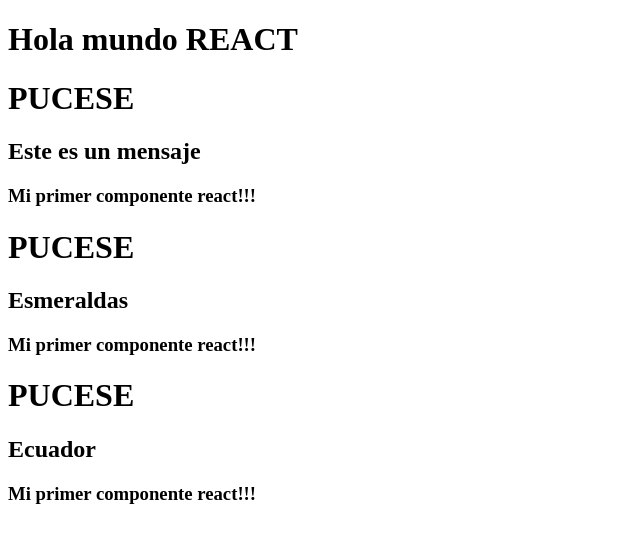
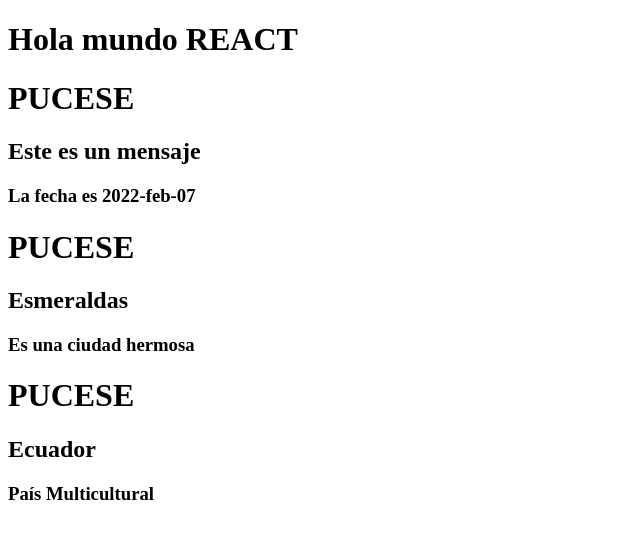
Before and after one commit to kleberposligua/primera-app, a React (Create React App) app: page / in a window 1280 px wide. Shown: the top 542 px of the page, without its empty margins (0-640 px from the left). Built offline with nearby package versions, Linux system fonts and the light colour scheme.

Commit message:
Agregando propiedad pie

```diff
--- a/src/App.js
+++ b/src/App.js
@@ -6,9 +6,9 @@
   return (
     <div>
       <h1>Hola mundo REACT</h1>
-      <Hola mensaje="Este es un mensaje"/>
-      <Hola mensaje="Esmeraldas"/>
-      <Hola mensaje="Ecuador"/>
+      <Hola mensaje="Este es un mensaje" pie="La fecha es 2022-feb-07"/>
+      <Hola mensaje="Esmeraldas" pie="Es una ciudad hermosa"/>
+      <Hola mensaje="Ecuador" pie="País Multicultural"/>
 
     </div>
   );
--- a/src/components/Hola.js
+++ b/src/components/Hola.js
@@ -5,7 +5,7 @@
         <div>
             <h1>PUCESE</h1>
             <h2>{props.mensaje}</h2>
-            <h3>Mi primer componente react!!!</h3>
+            <h3>{props.pie}</h3>
         </div>
     );
 }
```
